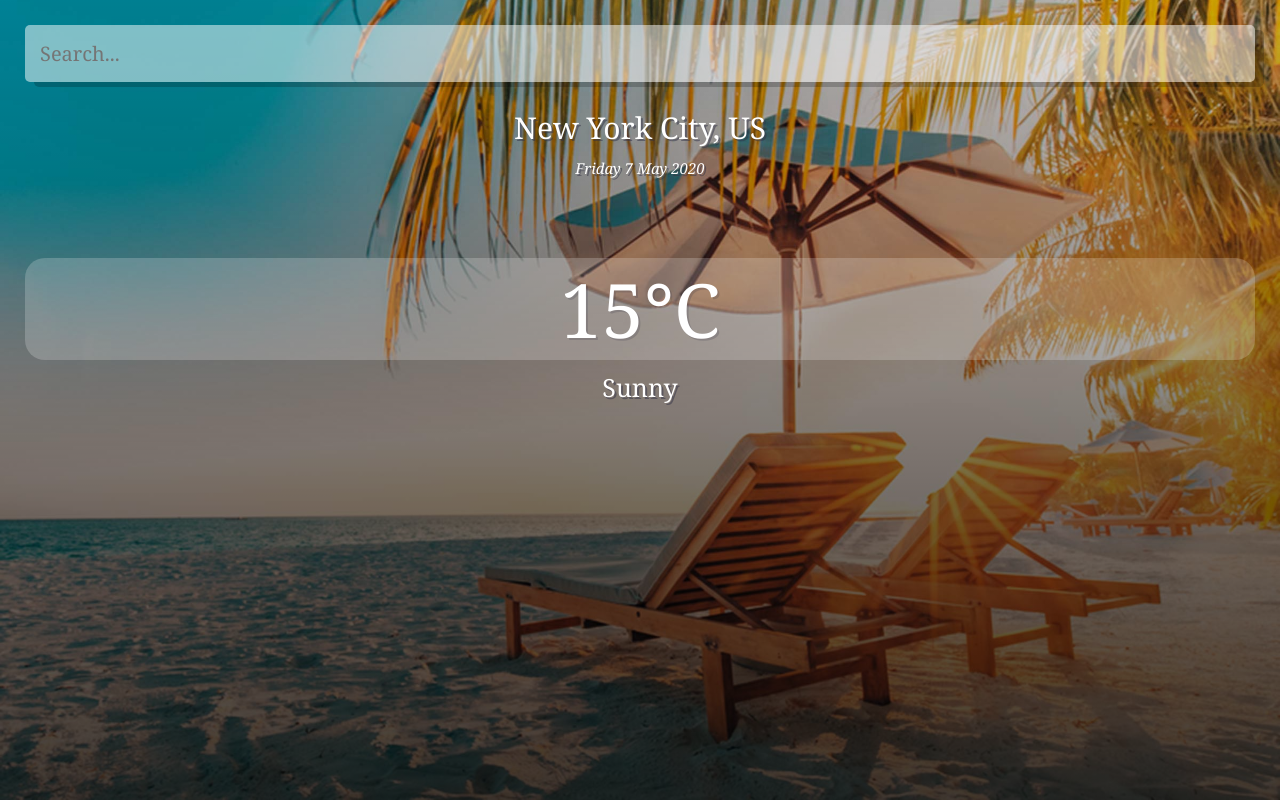
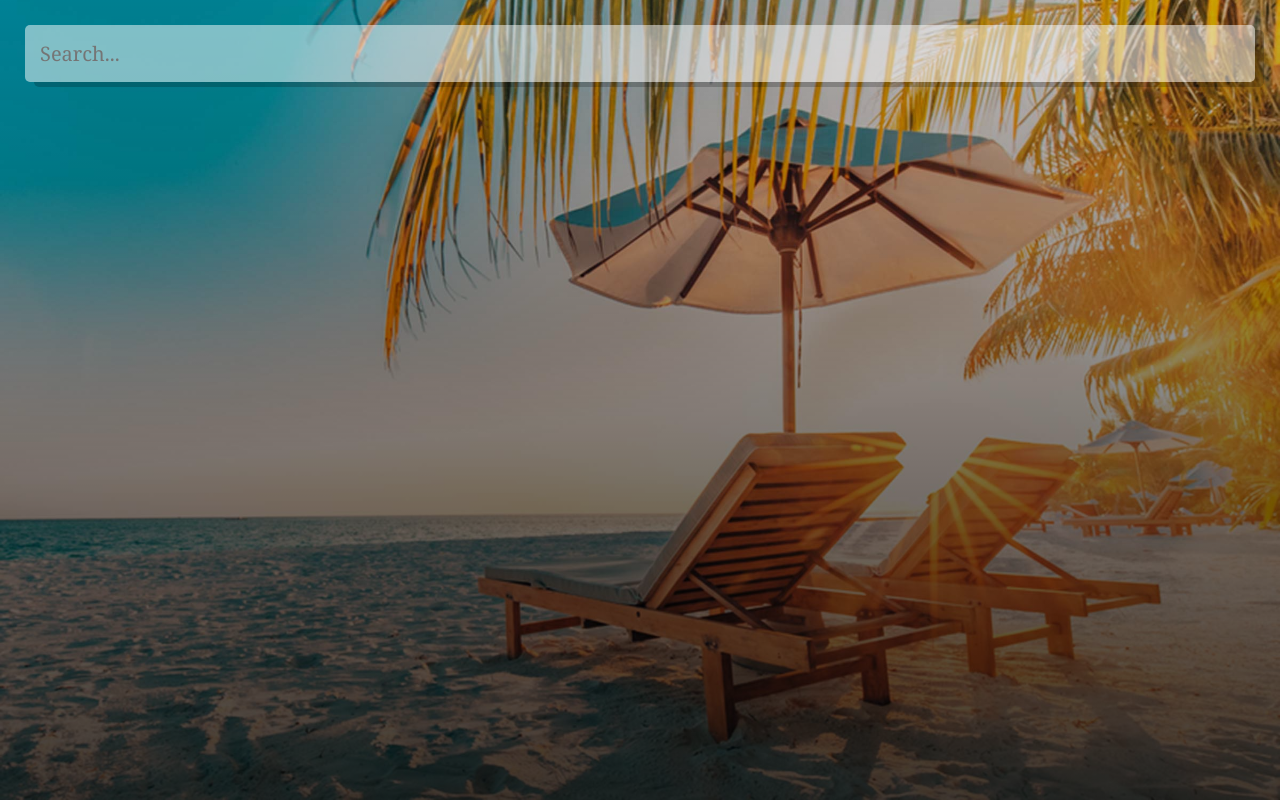
Before and after one commit to ChelseaRDinh/react-weather-app, a React (Create React App) app in the folder my-weather-app/: page / in a window 1280 px wide. Built offline with nearby package versions, Linux system fonts and the light colour scheme.

Commit message:
Sub in weather and celsius degrees

```diff
--- a/my-weather-app/src/App.js
+++ b/my-weather-app/src/App.js
@@ -15,16 +15,17 @@ function App() {
 	if (evt.key === 'Enter') {
 		// Get weather from API with fetch
 		fetch(`${api.url}weather?q=${query}&units=metric&APPID=${api.key}`)
-		// Get JSON promise from API response
-		.then(response => response.json())
-		// Pass JSON promise to another promise
-		.then(result =>
-			setWeather(result));
-			//Reset query field after search submission
-			setQuery('');
-			console.log(weather);
+			// Get JSON promise from API response
+			.then(response => response.json())
+			// Pass JSON promise to another promise
+			.then(result => {
+				setWeather(result);
+				//Reset query field after search submission
+				setQuery('');
+				console.log(result);
+		});
 	}
-  };
+  }
 
   // Function build date into string format
   const dateBuilder = (d) => {
@@ -55,22 +56,24 @@ function App() {
 					onKeyPress={search}
 				/>
 			</div>
+			{(typeof weather.main != 'undefined') ? (
 			<div className="weather-info">
 				<div className="location-box">
 					<div className="location">
-						New York City, US
+						{weather.name}, {weather.sys.country}
 					</div>
 					<div className="date">{dateBuilder(new Date())}</div>
 				</div>
 				<div className="weather-box">
 					<div className="temperature">
-						15°C
+						{Math.round(weather.main.temp)}°C
 					</div>
 					<div className="weather">
-						Sunny
+						{weather.weather[0].main}
 					</div>
 				</div>
 			</div>
+			) : ('')}
 		</main>
     </div>
   );
```
